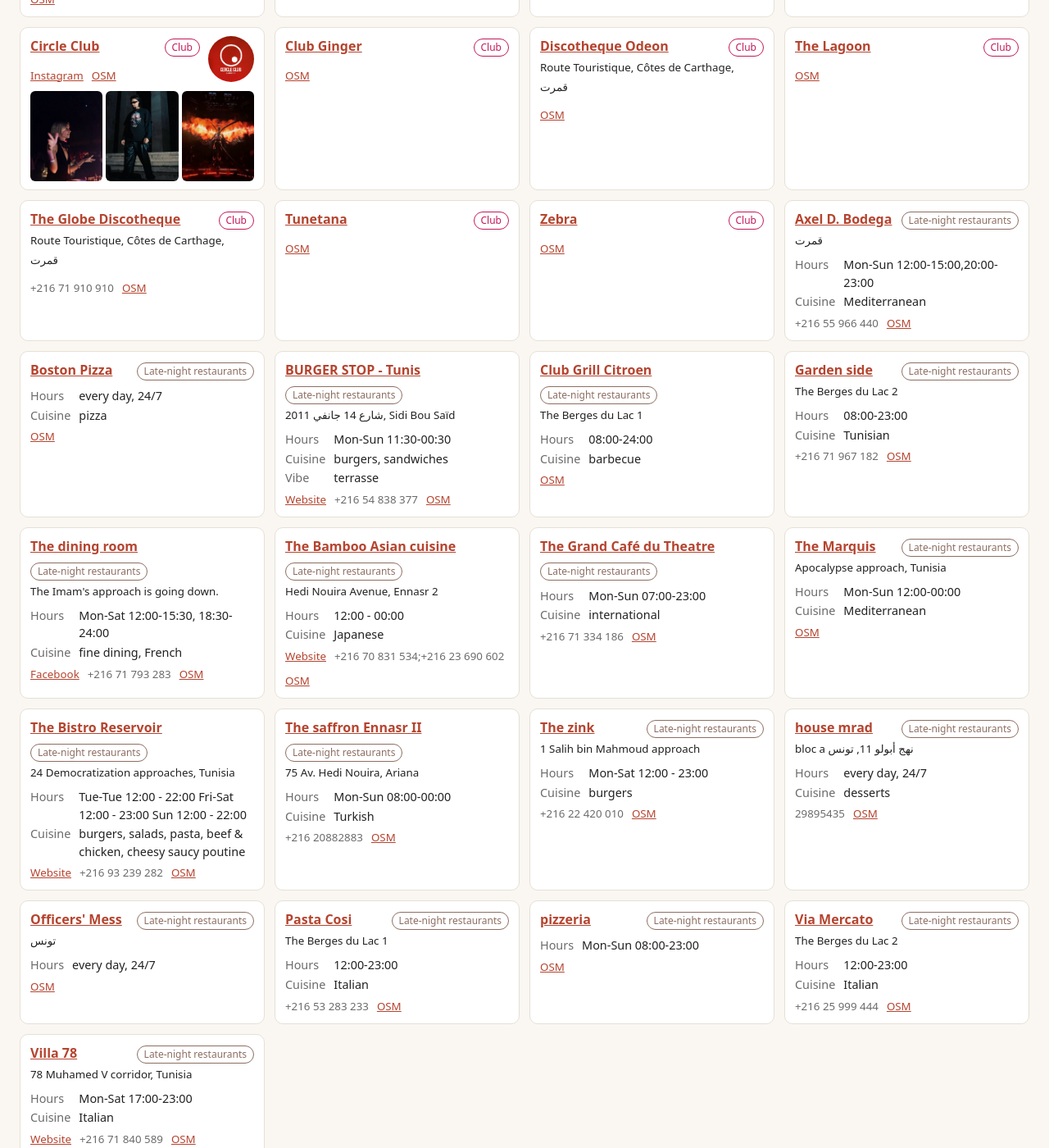
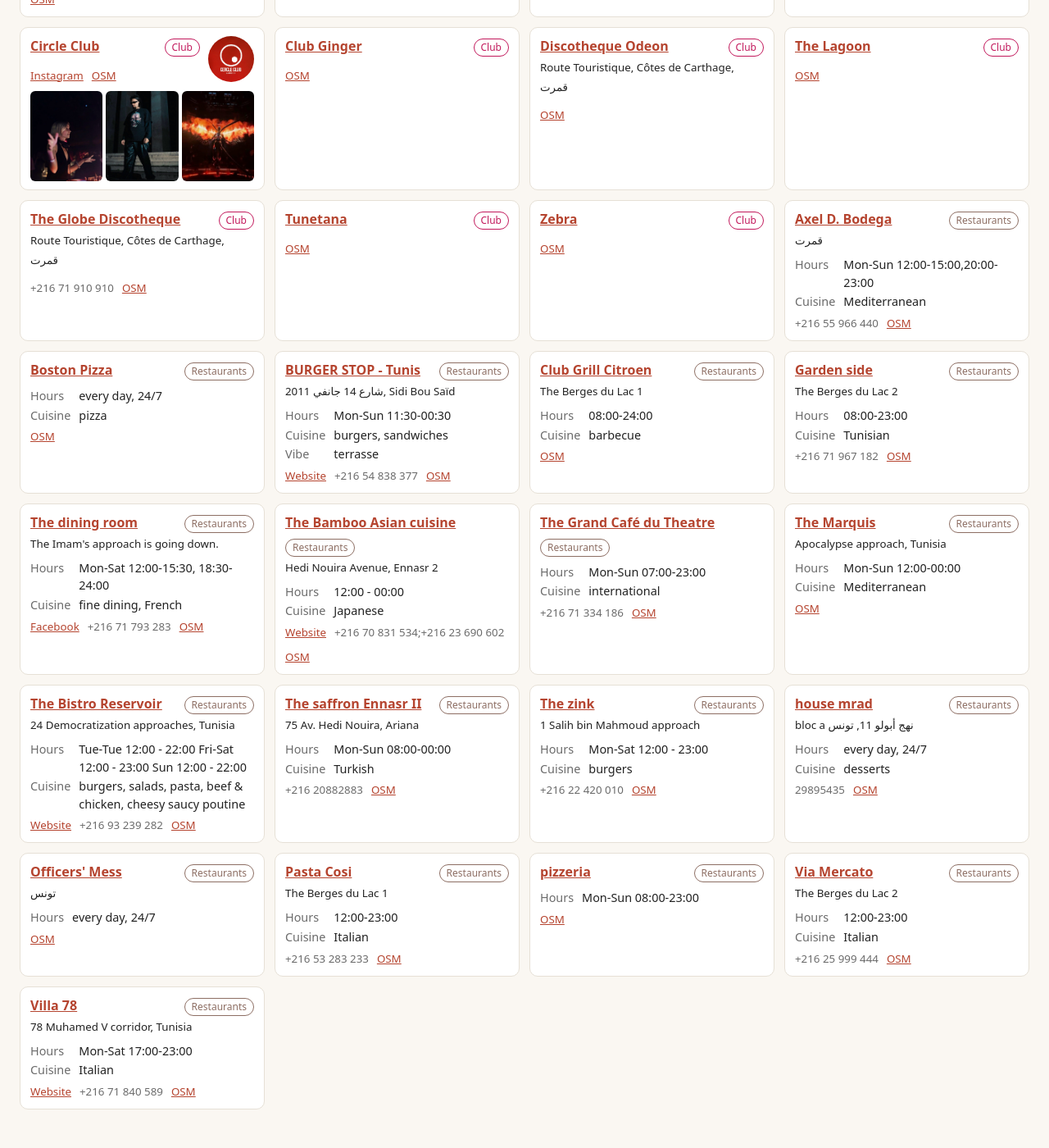
Before and after one commit to benjello/agenda-nuit-tunis, a Jekyll site: the page built from clubs.html, in a window 1280 px wide and 1400 px high, scrolled down 2050 px. Shown: the whole window at 82% size. Built offline with Jekyll 4.4.1, drawn with Linux system fonts in a browser that asks for light colours; some of the changed text lies outside the part shown.

Commit message:
Page Clubs & bars : le type s'appelle simplement « Restaurant »
Co-Authored-By: Claude Opus 5.5 <noreply@anthropic.com>
Claude-Session: https://claude.ai/code/session_01KqZmZj2udkAk375qCJNStu

```diff
--- a/_data/i18n.yml
+++ b/_data/i18n.yml
@@ -38,7 +38,7 @@ cat.cabaret: { ar: "كباريه", en: "Cabaret" }
 cat.concert: { ar: "حفلات حية", en: "Live music" }
 cat.bar: { ar: "حانات ولاونج", en: "Bars & lounges" }
 cat.karaoke: { ar: "كاريوكي", en: "Karaoke" }
-cat.restaurant: { ar: "مطاعم تفتح حتى وقت متأخر", en: "Late-night restaurants" }
+cat.restaurant: { ar: "مطاعم", en: "Restaurants" }
 cat.humour: { ar: "ستاند أب", en: "Stand-up" }
 cat.soundsystem: { ar: "ساوند سيستم", en: "Sound system" }
 cat.festival: { ar: "مهرجانات وسهرات في الهواء الطلق", en: "Festivals & open air" }
--- a/_data/types_clubs.yml
+++ b/_data/types_clubs.yml
@@ -1,2 +1,2 @@
 # Types de la page /clubs/ qui ne sont pas des catégories d'événements (voir categories.yml).
-restaurant: { label: "Restaurant tard le soir", color: "#8d6e63", aide: "Restaurants qui servent jusqu'à 23 h ou plus tard (horaires OpenStreetMap)" }
+restaurant: { label: "Restaurant", color: "#8d6e63", aide: "Restaurants qui servent jusqu'à 23 h ou plus tard (horaires OpenStreetMap)" }
```
